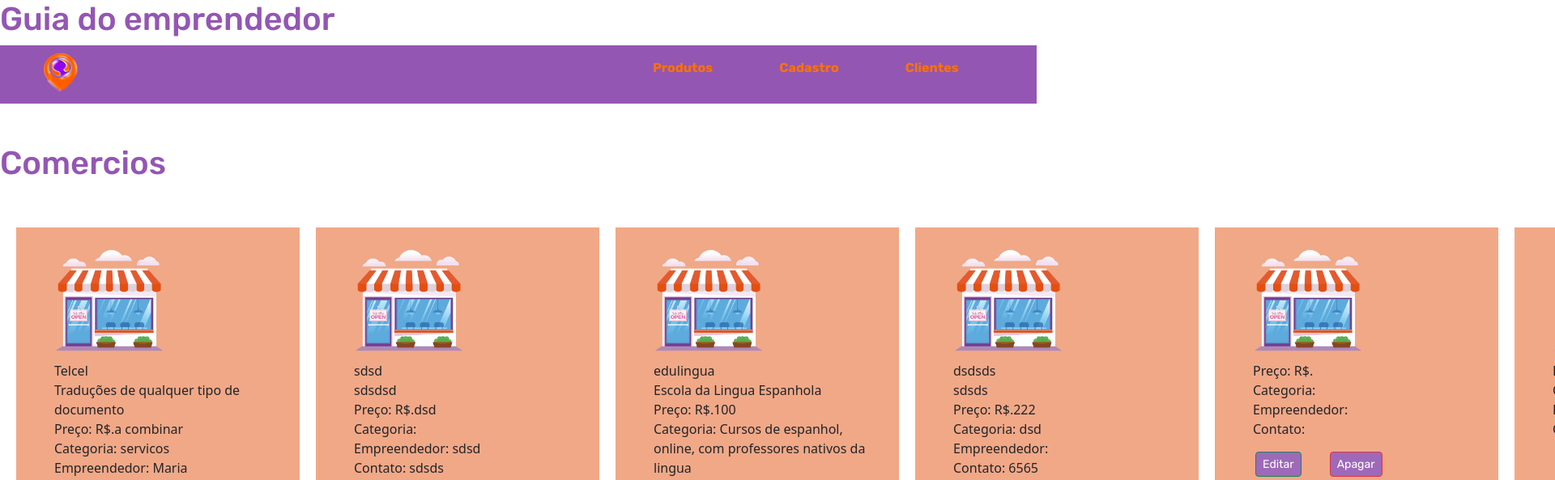
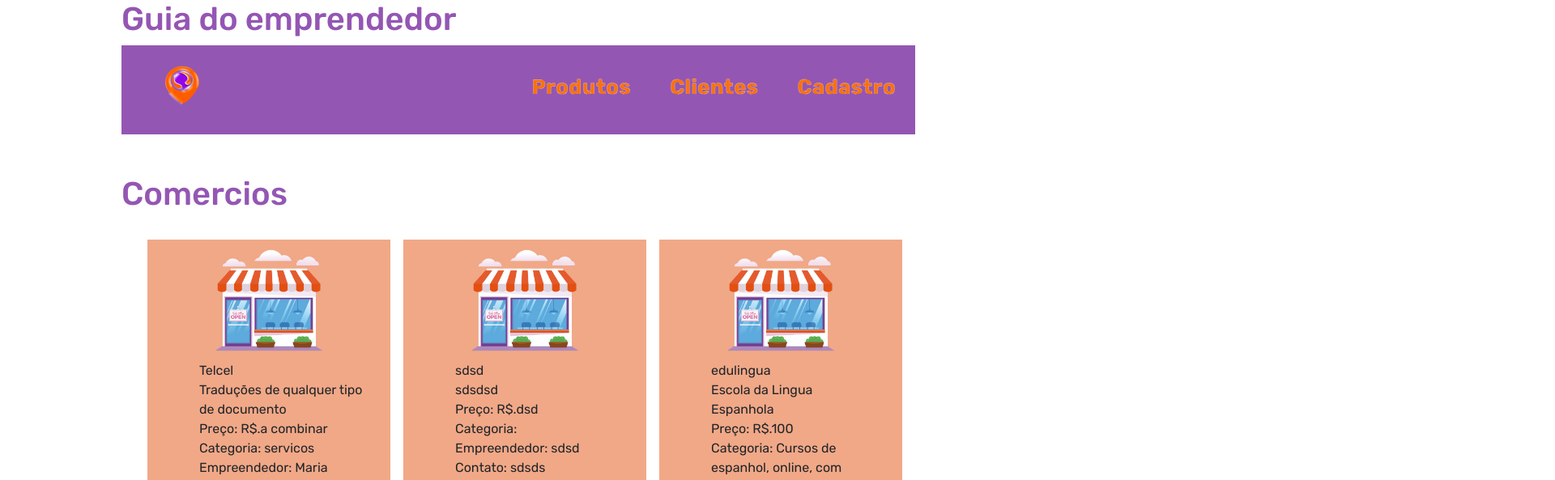
Before and after one commit to hluna23/projetofinal, a React (Create React App) app: page /produtos in a window 1280 px wide. Shown: the top 593 px of the page at 81% size, 1920 px wide, since content can reach past the window. Built offline with nearby package versions, Linux system fonts and the light colour scheme; data requests are answered from the project's data file.

Commit message:
ajustando o css no cabeçalho e produtos

```diff
--- a/src/components/Cabecalho/Cabecalho.css
+++ b/src/components/Cabecalho/Cabecalho.css
@@ -3,6 +3,16 @@
   font-size: 40px;
   color: #9456b3;
 }
+
+.circuloAro{
+  margin: 0;
+  margin-top: 1rem;
+}
+.links{
+  display: inline-flex;
+  margin-right: 0;
+}
+
 .Circulo1 {
   width: 50px;
   height: 50px;
@@ -29,20 +39,18 @@
 }
 .nav {
   background-color: #9456b3;
-  display: inline-block;
 }
 
 .nav a {
-  position: relative;
-  left: 50%;
-  display: inline;
-  margin-left: 50px;
   text-decoration: none;
   padding: 1rem;
+  margin: .5rem;
+  margin-top: 1rem;
   color: #f8720b;
   font-weight: bold;
-  font-family: "Rubik";
-  text-transform: capitalize;
+  font-size: 1.6rem;
+  -webkit-text-stroke: .2px #fff;
+  letter-spacing: .5px;
 }
 
 .nav a:hover {
--- a/src/components/Cabecalho/Cabecalho.js
+++ b/src/components/Cabecalho/Cabecalho.js
@@ -10,17 +10,21 @@ export default function Cabecalho() {
         <h2 className="titulo1">Guia do emprendedor</h2>
       </Link>
       <nav className="nav">
-      <img src={circulo} alt="logo" className="Circulo1"/>
-          <img src={aro} alt="logo" className="Aro1"/>
-        <Link to="/produtos" className="active">
-          <p>produtos</p>
+          <div className="circuloAro">
+            <img src={circulo} alt="logo" className="Circulo1"/>
+            <img src={aro} alt="logo" className="Aro1"/>
+          </div>
+          <div className="links">
+        <Link to="/produtos">
+          <p>Produtos</p>
         </Link>
-        <Link to="/cadastrar" className="linkC">
-          <p>cadastro</p>
+        <Link to="/clientes" >
+          <p>Clientes</p>
         </Link>
-        <Link to="/clientes" style={{ textDecoration: 'none' }} >
-          <p>clientes</p>
+        <Link to="/cadastrar" >
+          <p>Cadastro</p>
         </Link>
+        </div>
       </nav>
     </header>
   );
--- a/src/components/Home/Home.css
+++ b/src/components/Home/Home.css
@@ -1,4 +1,6 @@
-
+*{
+  margin: auto;
+}
 
 .fondo{
   background-image: url("../img/ciudad.png");
@@ -6,7 +8,6 @@
   background-size: 100%;
   background-position-y: 80%;
   height: 500px;
-
 
 }
 .titulo{
@@ -34,8 +35,14 @@ left: 470px;
 
   margin-left: 9%;
 
+}
 
+.circuloAro{
+  position: relative;
+  top: 0px;
+  left: 0px;
 }
+
 .ciudad{
 
   width: 100%;
--- a/src/components/Home/Home.js
+++ b/src/components/Home/Home.js
@@ -8,8 +8,10 @@ export default function Home() {
 
       <div className="fondo">
         <h1 className="titulo">Guia do Comercio</h1>
-          <img src={circulo} alt="logo" className="Circulo"/>
+          <div className="circuloAro">
+            <img src={circulo} alt="logo" className="Circulo"/>
           <img src={aro} alt="logo" className="Aro"/>
+          </div>
       </div>
       <div className="Menu">
         <Link to="/cadastrar">
--- a/src/components/Produtos/Produtos.css
+++ b/src/components/Produtos/Produtos.css
@@ -1,41 +1,53 @@
+head,
+body,
+footer{
+  display: flex;
+  margin: auto;
+  padding: auto;
+  font-family: "rubik";
+
+}
+
 #comercios{
-  display: flex;
-  margin-top: 55px;
+  display: grid;
+  grid-template-columns: 1fr 1fr 1fr;
+  margin-top: 1rem;
+  padding: 1rem;
+
 
 }
 .TituloC{
   margin-top: 50px;
-  font-family: 'Rubik';
   color: #9456B3;
   font-size: 40px;
 }
+
 .loja{
-  display: flex;
-  margin-left: 25px;
   width: 150px;
   height: 150px;
+  margin-left: 25%;
 }
 
 #Loja{
-  display: block;
-  margin-left: 20px;
+  margin-left: 1rem;
   background-color: #F1A887;
-  width: 350px;
-  height: 450px;
-  padding: 15px;
+  width: 300px;
+  height: 520px;
 }
+
 ul{
   list-style-type: none;
-}
+  margin: auto 2rem ;
 
-.botoes-lista{
-  font-family: "Rubik";
-  color: white;
-  background-color: #9e69b8;
-  margin-left: 35px;
 }
 
 
+.botoes-lista{
+  color: white;
+  background-color: #9e69b8;
+  margin-left: 20%;
+  margin-top: 1rem;
+}
 
 #editar{
   display: block;
@@ -43,29 +55,13 @@ ul{
 
 }
 
-span{
-  display: flex;
-  font-family: "Rubik";
-}
-
 .span1{
  display: inline-flex;
   margin-left: 15px;
-  font-family: "Rubik";
-}
-
-.ediProd{
-font-family: "rubik";
-}
-
-input{
-  font-family: "Rubik";
-
 }
 
 .boton1{
   background-color: #9456B3;
-  font-family: "Rubik";
 }
 
 .boton2{
--- a/src/components/Produtos/Produtos.js
+++ b/src/components/Produtos/Produtos.js
@@ -147,6 +147,7 @@ export default function Produtos() {
                   </Button>
                 </div>
               </div>
+              <br/>
             </div>
           );
         })}
```
